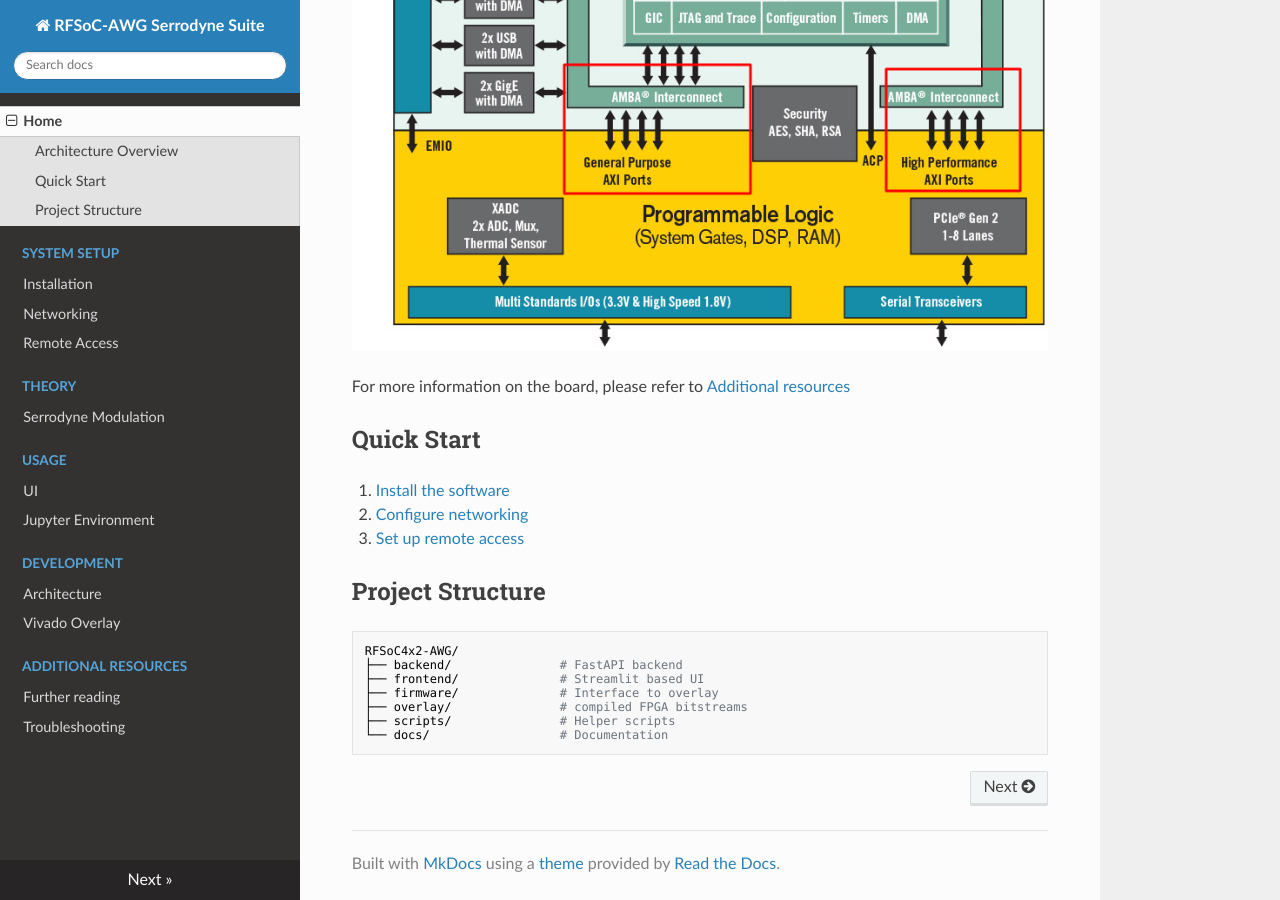
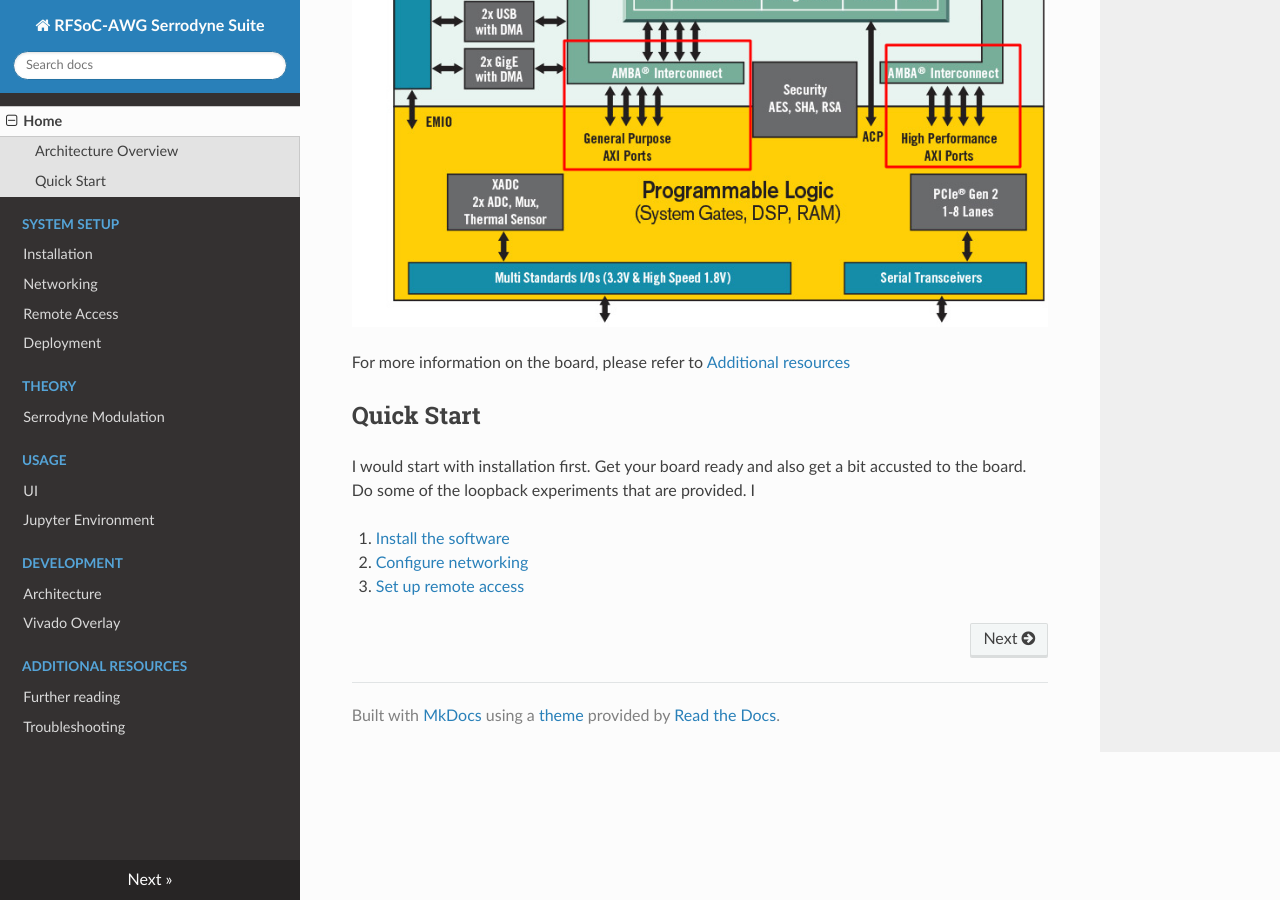
Before and after one commit to selfoluap/RFSoC4x2-AWG-docs, an MkDocs documentation site: the page built from docs/docs/index.md, in a window 1280 px wide and 900 px high, scrolled down 773 px. Built offline with MkDocs 1.6.1, drawn with Linux system fonts in a browser that asks for light colours; nearby versions of some CDN libraries; some of the changed text lies outside the part shown.

Commit message:
current progress save

````diff
--- a/docs/docs/index.md
+++ b/docs/docs/index.md
@@ -1,10 +1,10 @@
-# RFSoC-Based Arbitrary Waveform Generator
+# RFSoC AWG
 
 This project implements an AWG on the Xilinx RFSoC 4x2 development board. It was developed in the LaserLab Group at Vrije Universiteit Amsterdam to support laser cooling experiments.
 
 ## Architecture Overview
 
-We use a hybrid approach where the CPU generates the waveform, while the FPGA outputs the data.
+We use a hybrid approach where the CPU generates the waveform, while the FPGA outputs it.
 
 ![Zynq Architecture](images/zynq.png)
 
@@ -12,18 +12,8 @@ For more information on the board, please refer to [Additional resources](board.
 
 ## Quick Start
 
+I would start with installation first. Get your board ready and also get a bit accusted to the board. Do some of the loopback experiments that are provided. I
+
 1. [Install the software](installation.md)
 2. [Configure networking](networking.md)
 3. [Set up remote access](tailscale.md)
-
-## Project Structure
-
-```
-RFSoC4x2-AWG/
-├── backend/               # FastAPI backend
-├── frontend/              # Streamlit based UI
-├── firmware/              # Interface to overlay
-├── overlay/               # compiled FPGA bitstreams
-├── scripts/               # Helper scripts
-└── docs/                  # Documentation
-```
--- a/docs/mkdocs.yml
+++ b/docs/mkdocs.yml
@@ -10,6 +10,7 @@ nav:
       - Installation: installation.md
       - Networking: networking.md
       - Remote Access: tailscale.md
+      - Deployment: deployment.md
   - Theory:
       - Serrodyne Modulation: serrodyne.md
   - Usage:
````
Also changed, not shown: docs/docs/architecture.md (+17 -0 lines), docs/docs/deployment.md (added, +41 -0 lines), docs/docs/installation.md (+8 -1 lines).
